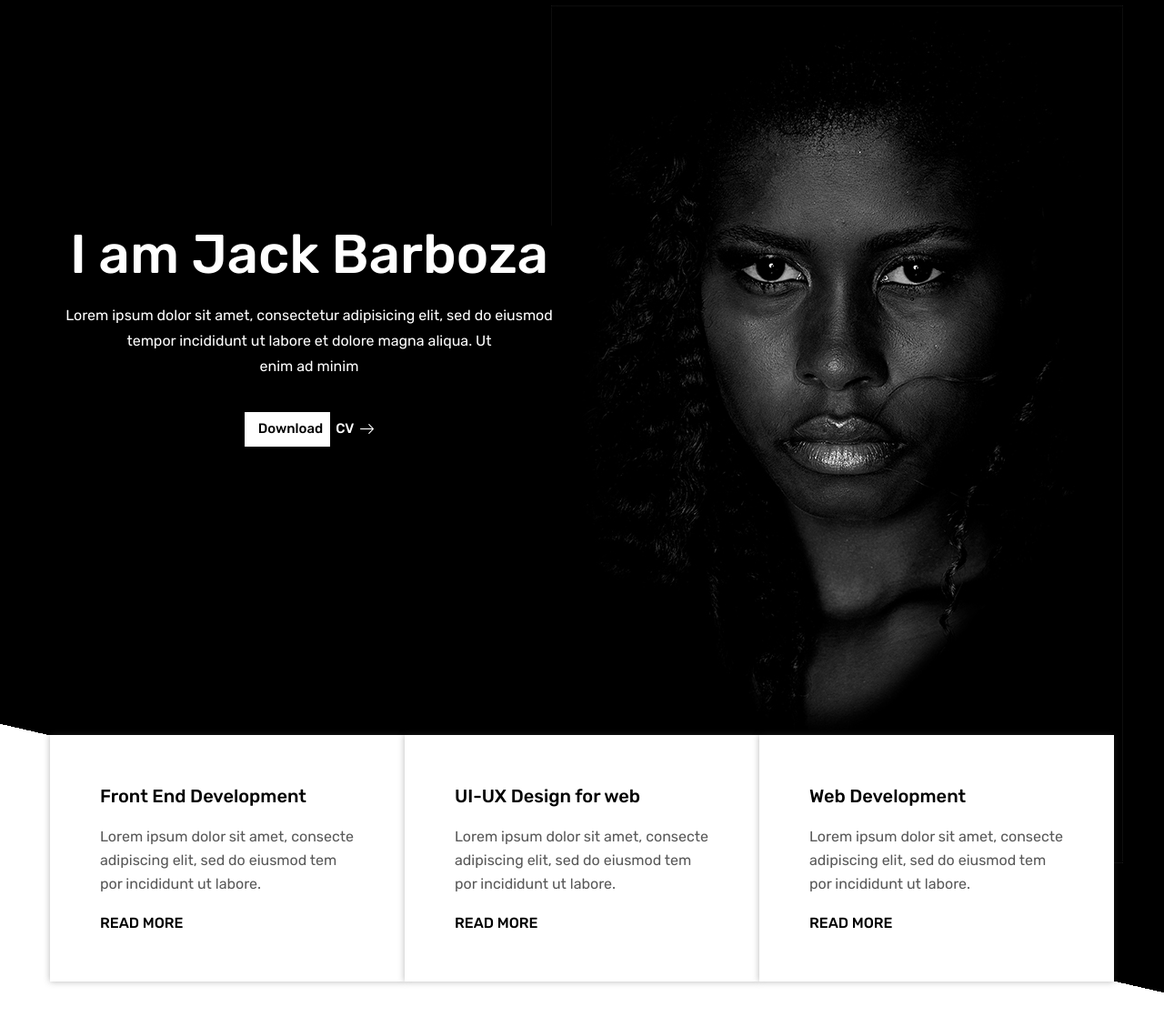
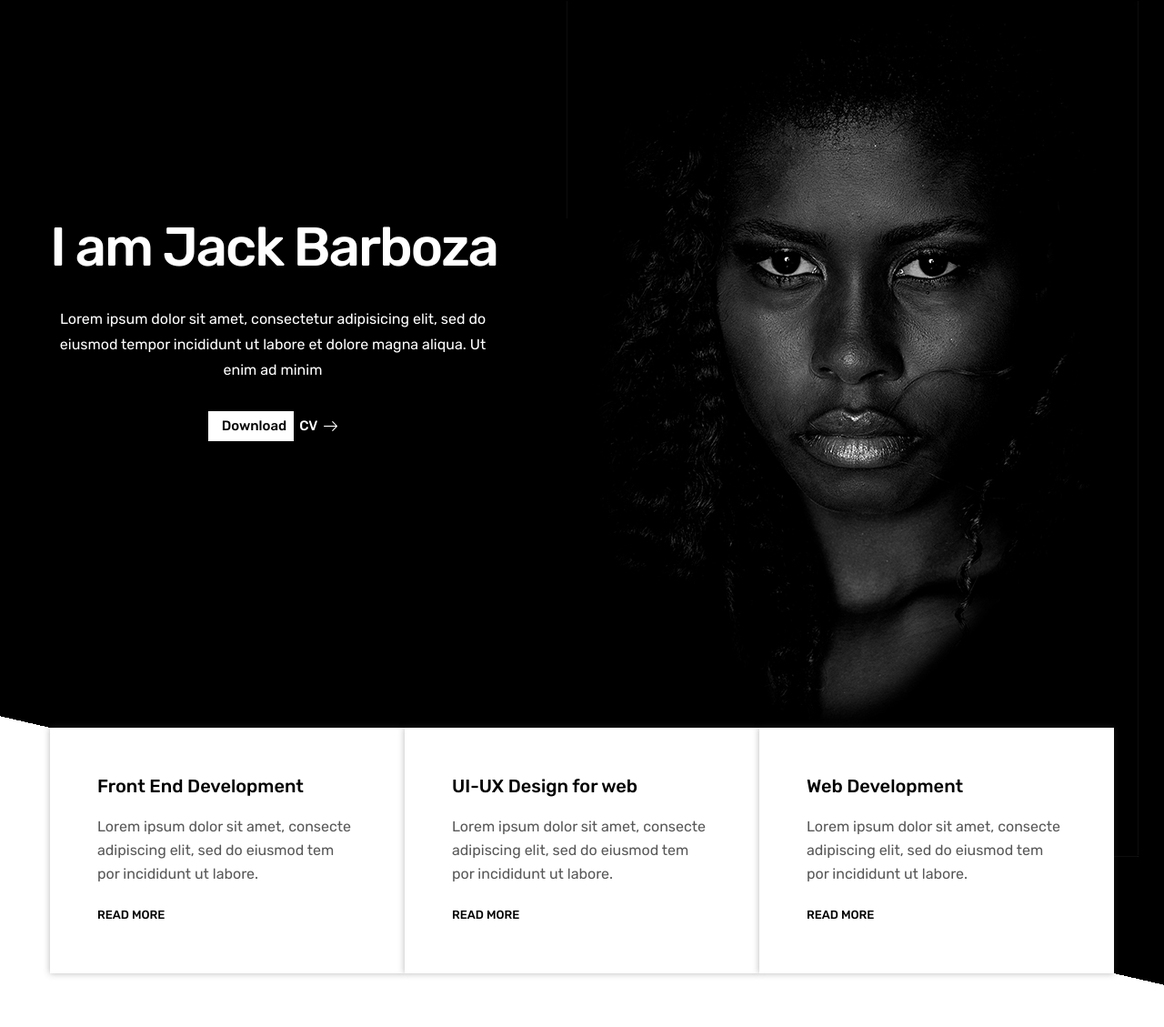
Before and after one commit to madekot/milastask, a plain HTML site: page source/index.html in a window 1280 px wide. Shown: the part 151-1280 px from the top of the page at 91% size. Drawn offline with Linux system fonts and the light colour scheme.

Commit message:
pixel perfect

```diff
--- a/source/style.css
+++ b/source/style.css
@@ -131,7 +131,7 @@ body {
 }
 
 .site-menu__text {
-    padding-top: 12px;
+    padding-top: 4px;
     box-sizing: border-box;
 }
 
@@ -157,14 +157,25 @@ body {
     padding-bottom: 160px;
 }
 
+.banner__list::before {
+    content: "";
+    position: absolute;
+    width: 120px;
+    height: 120px;
+    left: -467px;
+    top: 276px;
+    border: 32px solid rgba(44, 44, 44, 0.1);
+    border-radius: 50%;
+}
+
 .banner__top-content::after {
     content: "";
     position: absolute;
     z-index: -10;
     width: 629px;
     height: 943px;
-    right: -10px;
-    top: 53px;
+    right: -27px;
+    top: 54px;
     background-image: url(image/banner__bg-image.jpg);
     background-repeat: no-repeat;
     background-position: center center;
@@ -177,7 +188,7 @@ body {
 
 .banner__social {
     position: absolute;
-    right: -278px;
+    right: -296px;
     top: 267px;
 }
 
@@ -194,7 +205,7 @@ body {
 .banner__item {
     box-sizing: border-box;
     background: rgb(255, 255, 255);
-    padding: 55px;
+    padding: 52px;
     width: 390px;
     box-shadow: 0 0 7px 0 rgba(73, 73, 73, 0.4);
 }
@@ -211,18 +222,22 @@ body {
 
 .banner-name__text-box {
     text-align: center;
-    margin-bottom: 20px;
+    margin-bottom: 15px;
+    padding-right: 77px;
 }
 
 .banner-name__title {
+    text-align: left;
     margin-top: 0;
-    margin-bottom: 20px;
+    margin-bottom: 32px;
     font-size: 60px;
     line-height: 1.083;
     font-weight: 500;
+    letter-spacing: -2px;
 }
 
 .banner-name__intro {
+    width: 490px;
     margin-top: 0;
     font-size: 16px;
     line-height: 1.75;
@@ -230,8 +245,9 @@ body {
 
 .banner-name__link {
     align-self: center;
+    padding-right: 80px;
     font-size: 15px;
-    line-height: 2.533;
+    line-height: 33px;
     font-weight: 500;
 }
 
@@ -344,6 +360,8 @@ body {
 }
 
 .banner-list__link {
+    font-size: 13px;
+    line-height: 1.846;
     font-weight: 500;
     color: rgb(0, 0, 0);
 }
```
